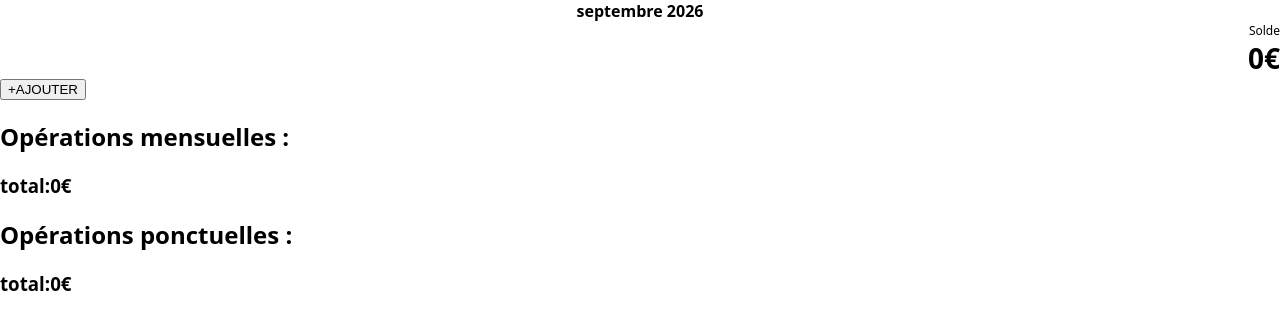
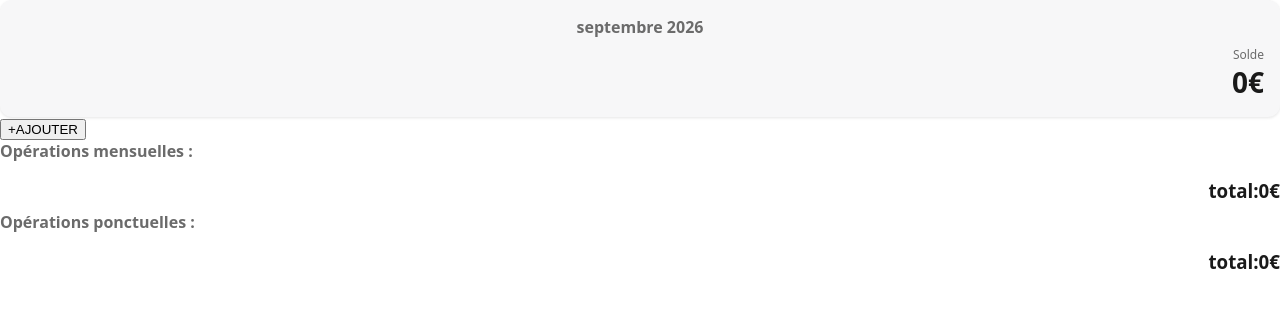
Before and after one commit to donhug/budget-app, a React (Vite) app in the folder Compte/: page / in a window 1280 px wide. Shown: the top 330 px of the page. Built offline with nearby package versions, Linux system fonts and the light colour scheme.

Commit message:
style: mise à jour des styles de OperationList et changements mineurs

```diff
--- a/Compte/src/components/MonthSummary/MonthSummary.jsx
+++ b/Compte/src/components/MonthSummary/MonthSummary.jsx
@@ -1,5 +1,5 @@
 import { formatMonth } from "../../utils/dates";
-import styles from "./MonthSummary.module.css"
+import styles from "./MonthSummary.module.css";
 function MonthSummary({
   currentMonth,
   balance,
@@ -21,7 +21,9 @@ function MonthSummary({
         )}
         <p className={styles.balance}>
           <span className={styles.balanceLabel}>Solde</span>
-          <span className={styles.balanceValue}>{balance === null ? "-" : `${balance}€`}</span>
+          <span className={styles.balanceValue}>
+            {balance === null ? "-" : `${balance}€`}
+          </span>
         </p>
       </div>
     </div>
--- a/Compte/src/components/OperationList/OperationList.jsx
+++ b/Compte/src/components/OperationList/OperationList.jsx
@@ -1,19 +1,36 @@
+import style from "./OperationList.module.css";
+
 function OperationList({ title, operations, total, onDelete }) {
   return (
-    <div>
-      <h2>{title}</h2>
+    <div className={style.list}>
+      <h2 className={style.title}>{title}</h2>
       {operations.map((op) => (
-        <div key={op.id}>
-          <p>
-            {op.label} : {op.value}€
+        <div
+          key={op.id}
+          className={`${style.item} ${
+            op.type === "expense" ? style.itemExpense : style.itemIncome
+          }`}
+        >
+          <p className={style.label}>{op.label}</p>
+          <p
+            className={`${style.amount} ${
+              op.type === "expense" ? style.expense : style.income
+            }`}
+          >
+            {op.type === "income" ? "+" : ""}
+            {op.value}€{" "}
           </p>
-          <button type="button" onClick={() => onDelete(op)}>
+          <button
+            type="button"
+            onClick={() => onDelete(op)}
+            className={style.deleteBtn}
+          >
             {" "}
             supprimer l'operation
           </button>
         </div>
       ))}
-      <h3>total:{total}€</h3>
+      <h3 className={style.total}>total:{total}€</h3>
     </div>
   );
 }
--- a/Compte/src/components/OperationList/OperationList.module.css
+++ b/Compte/src/components/OperationList/OperationList.module.css
@@ -0,0 +1,54 @@
+.list {
+  display: flex;
+  flex-direction: column;
+  gap: var(--space-2);
+}
+.title {
+  margin: 0;
+  font-size: 1rem;
+  font-weight: 600;
+  color: var(--color-text-muted);
+}
+.item {
+  display: flex;
+  flex-wrap: wrap;
+  justify-content: space-between;
+  align-items: center;
+  gap: var(--space-1);
+  padding: var(--space-2);
+  border-radius: var(--radius-md);
+}
+.itemExpense {
+    background-color: var(--color-expense-bg);
+}
+.itemIncome {
+    background-color: var(--color-income-bg);
+}
+.label {
+  margin: 0;
+}
+.amount {
+  margin: 0;
+  font-weight: 600;
+}
+.expense {
+  color: var(--color-expense);
+}
+.income {
+  color: var(--color-income);
+}
+.deleteBtn {
+  flex-basis: 100%;
+  background: none;
+  border: none;
+  padding: 0;
+  color: var(--color-text-muted);
+  font-size: 0.8rem;
+  text-align: left;
+  text-decoration: underline;
+  cursor: pointer;
+}
+.total {
+  margin: var(--space-2) 000;
+  text-align: right;
+}
--- a/Compte/src/styles/tokens.css
+++ b/Compte/src/styles/tokens.css
@@ -1,4 +1,4 @@
-root {
+:root {
   /* Marque */
   --color-brand: #7c3aed;
   --color-brand-hover: #6d28d9;
```
